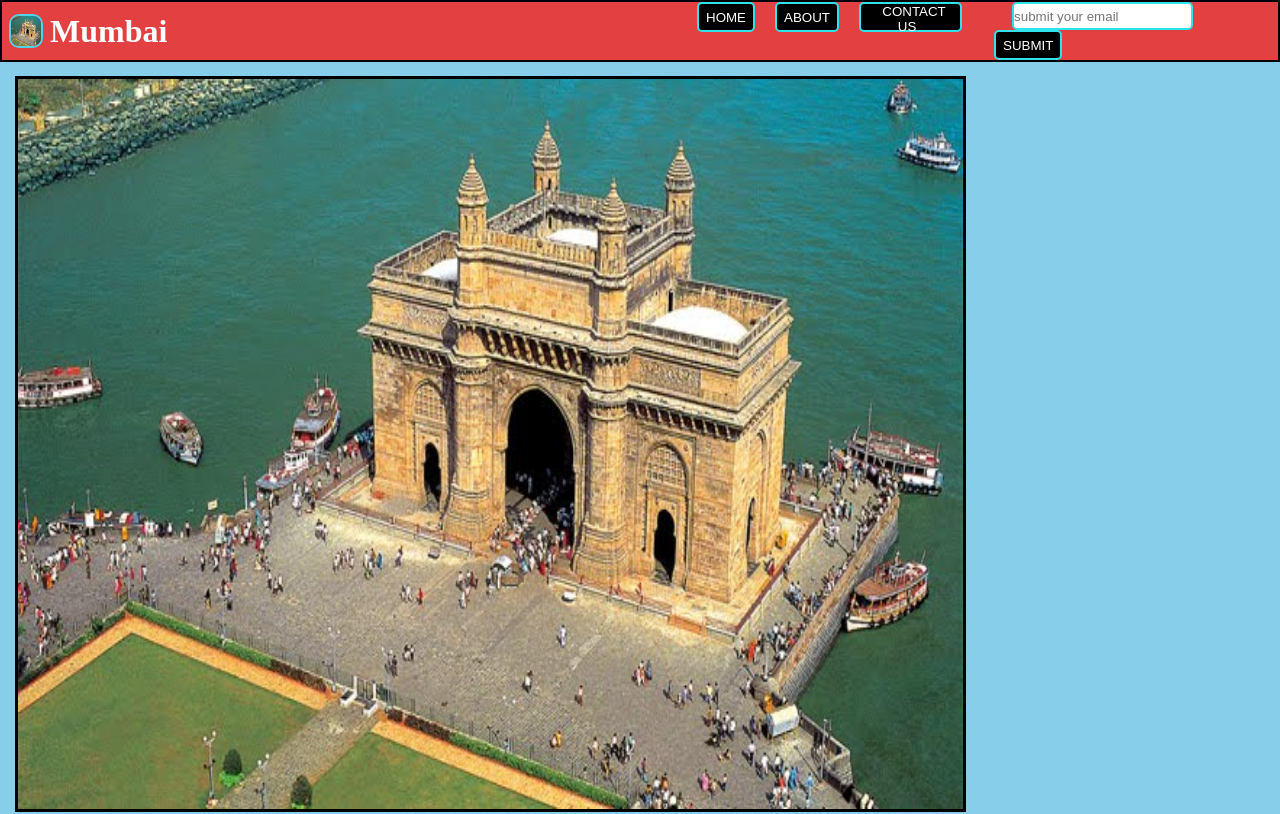
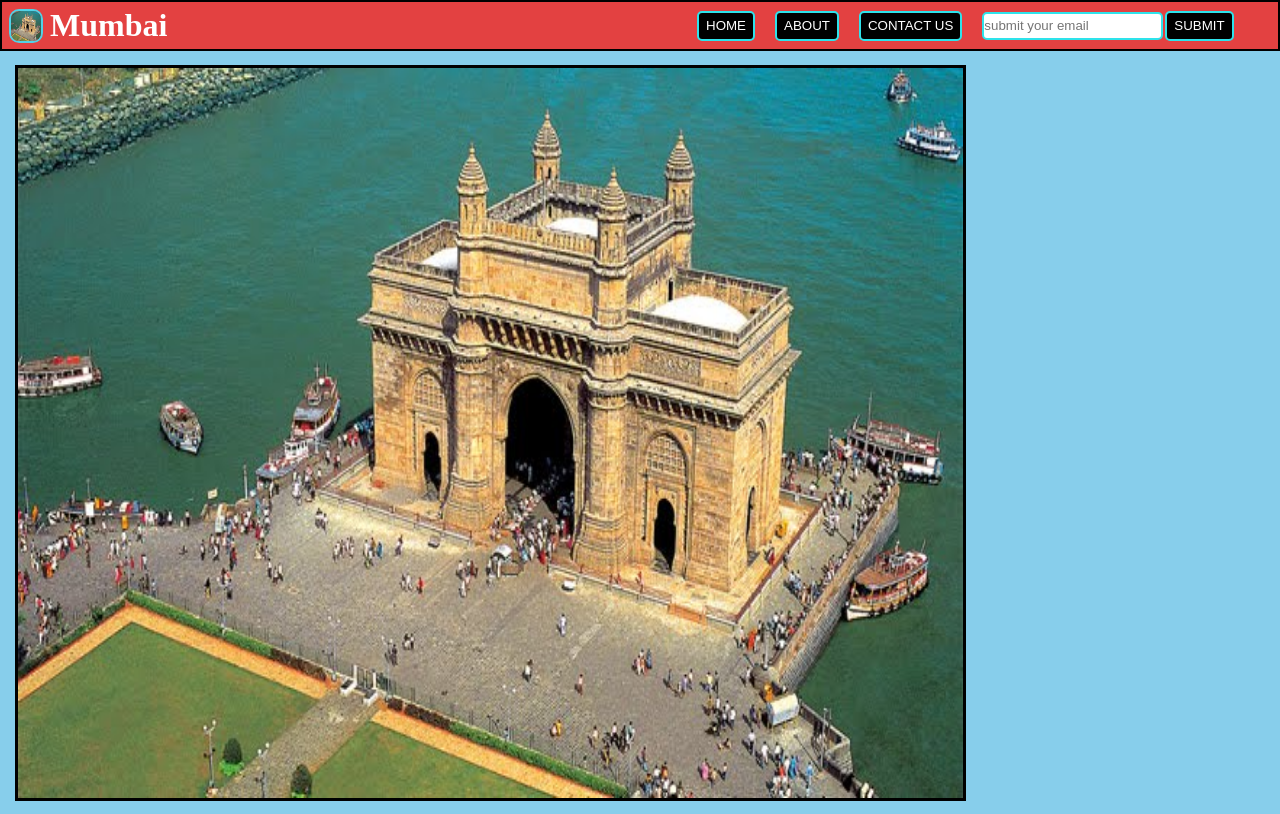
Before and after one commit to skilloo-coder/WhereToGo.com, a plain HTML site: page Mumbai.html in a window 1280 px wide. Shown: the top 814 px of the page. Drawn offline with Linux system fonts and the light colour scheme.

Commit message:
Update Mumbai.html

```diff
--- a/Mumbai.html
+++ b/Mumbai.html
@@ -79,11 +79,11 @@
        }
 
        header form{
-         margin-left: 30px;
+         margin-left: 10px;
        }
 
        header form input{
-         margin-left: 20px;
+         margin-left: 10px;
          height:24px;
          border:2px solid #2EE3EB;
          border-radius:5px;
```
